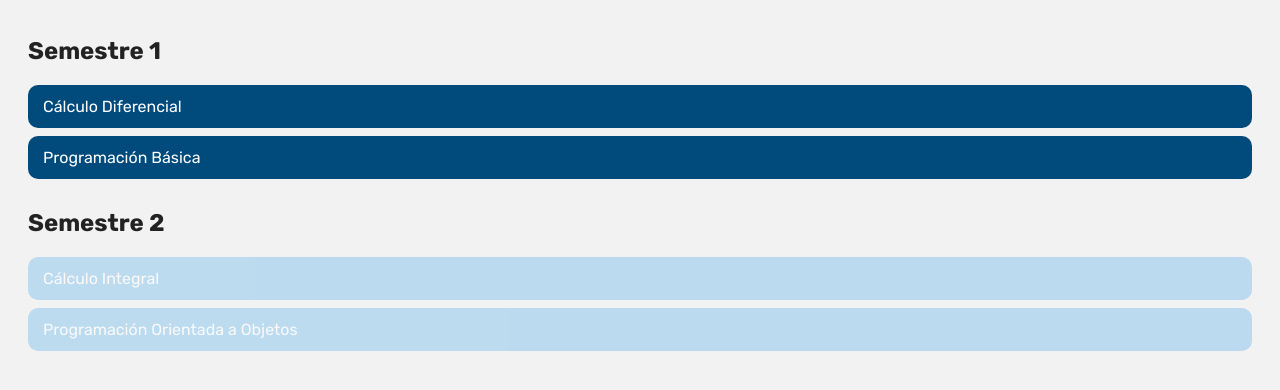
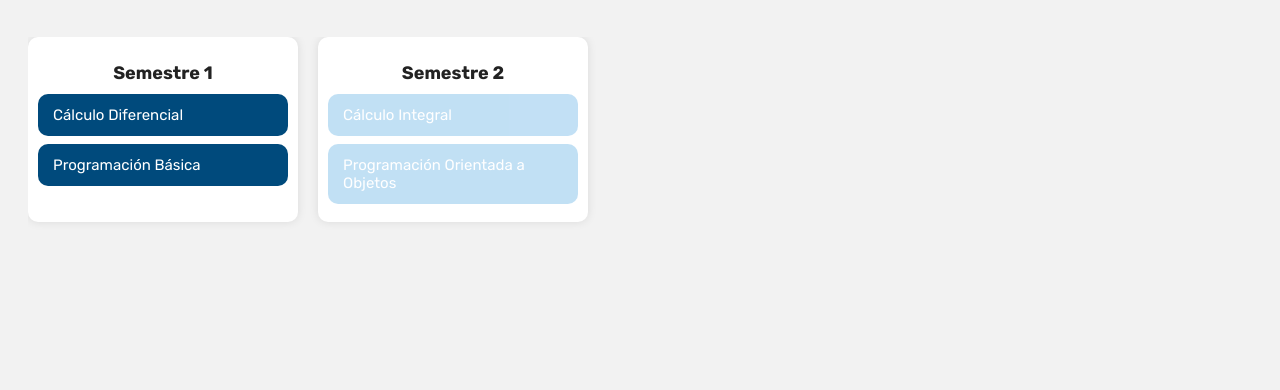
Before and after one commit to xXxJCRPxXx/PensumIngIndustrialUD, a plain HTML site: page index.html in a window 1280 px wide. Shown: the part 90-480 px from the top of the page. Drawn offline with Linux system fonts and the light colour scheme.

Commit message:
Update style.css

```diff
--- a/style.css
+++ b/style.css
@@ -10,8 +10,25 @@ h1 {
   margin-bottom: 40px;
 }
 
+#pensum-container {
+  display: flex;
+  gap: 20px;
+  overflow-x: auto;
+  padding-bottom: 20px;
+}
+
 .semestre {
-  margin-bottom: 30px;
+  flex: 0 0 250px;
+  background-color: #fff;
+  border-radius: 10px;
+  padding: 10px;
+  box-shadow: 0 0 10px rgba(0,0,0,0.1);
+}
+
+.semestre h2 {
+  text-align: center;
+  font-size: 18px;
+  margin-bottom: 10px;
 }
 
 .materia {
@@ -20,7 +37,7 @@ h1 {
   border-radius: 10px;
   cursor: pointer;
   color: white;
-  font-size: 16px;
+  font-size: 15px;
   transition: 0.3s;
 }
 
```
